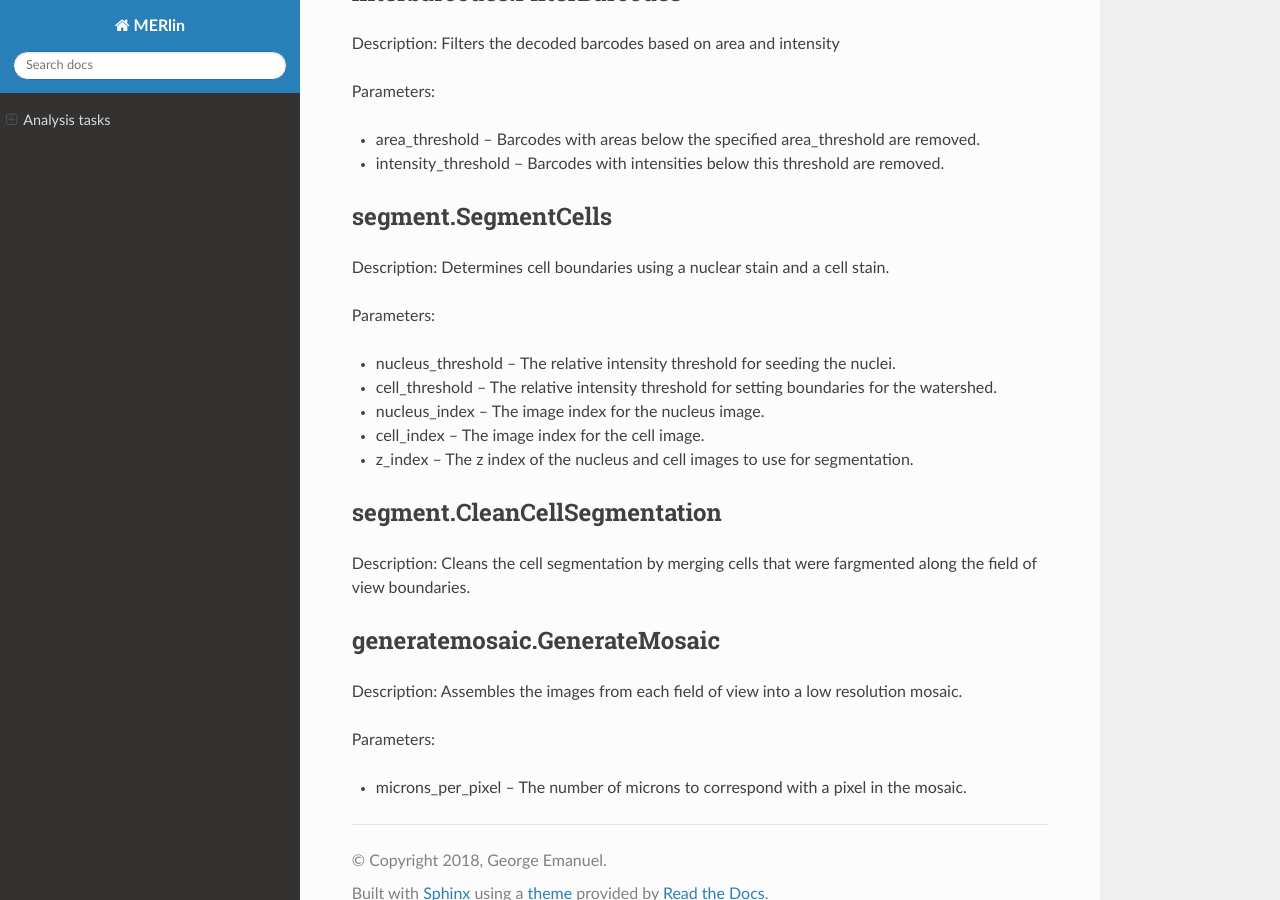
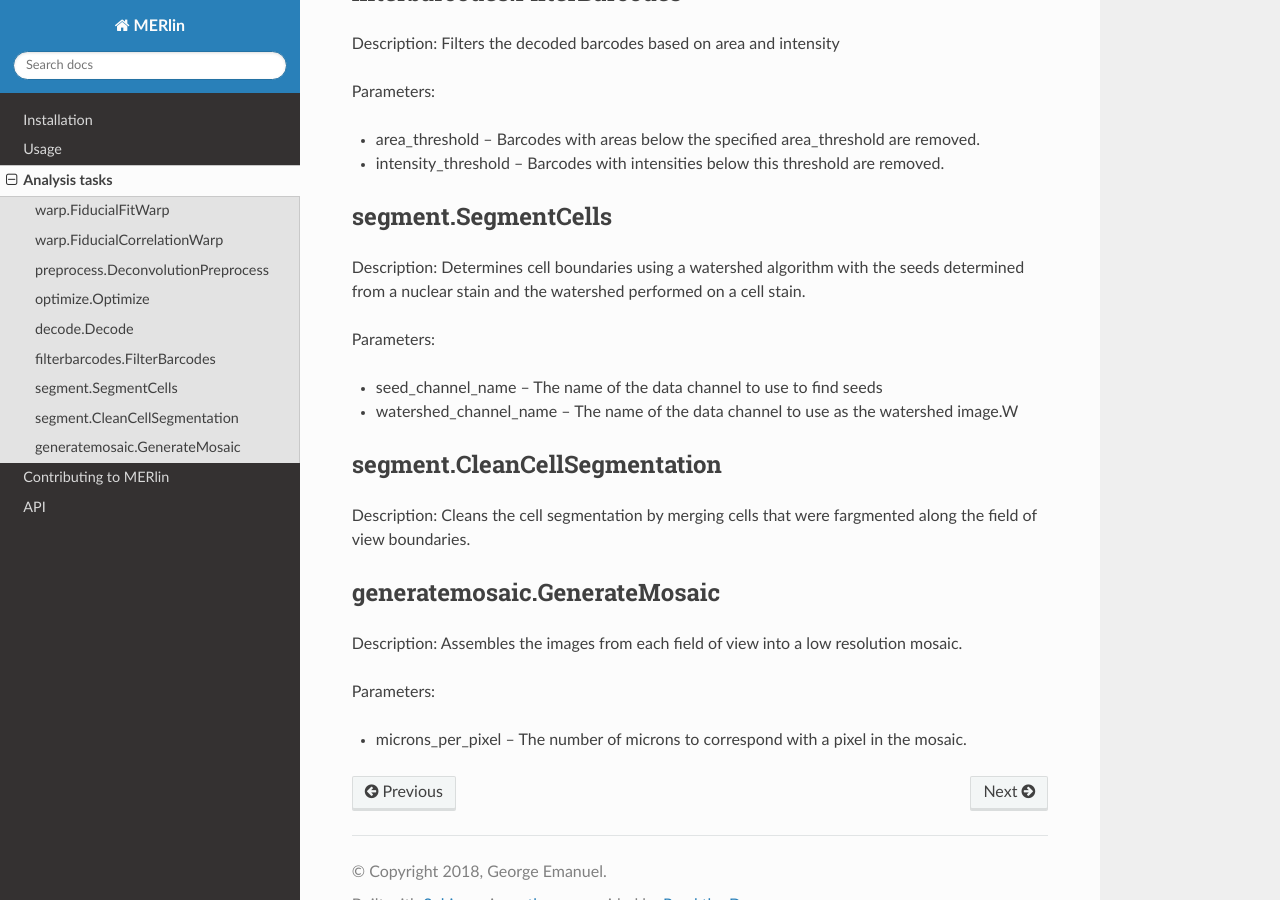
Before and after one commit to emanuega/MERlin, a Sphinx documentation site: the page built from docs/tasks.rst, in a window 1280 px wide and 900 px high, scrolled down 1520 px. Built offline with Sphinx 7.4.7 and the Read the Docs theme 2.0.0, drawn with Linux system fonts in a browser that asks for light colours; pages that are not in the unit, such as notebooks, are missing from menus.

Commit message:
Updated scheduler

```diff
--- /dev/null
+++ b/docs/_autosummary/merlin.analysis.rst
@@ -0,0 +1,4 @@
+merlin.analysis
+===============
+
+.. automodule:: merlin.analysis
--- /dev/null
+++ b/docs/_autosummary/merlin.util.rst
@@ -0,0 +1,4 @@
+merlin.util
+===========
+
+.. automodule:: merlin.util
--- /dev/null
+++ b/docs/_autosummary/merlin.view.rst
@@ -0,0 +1,4 @@
+merlin.view
+===========
+
+.. automodule:: merlin.view
--- a/docs/_modules/modules.rst
+++ b/docs/_modules/modules.rst
@@ -1,7 +1,9 @@
-merlin
+MERlin
 ======
 
 .. toctree::
    :maxdepth: 4
 
+   bokeh
    merlin
+   setup
--- a/docs/index.rst
+++ b/docs/index.rst
@@ -4,13 +4,16 @@
    contain the root `toctree` directive.
 
 MERlin
-==================================
+******
 
 .. toctree::
-   :maxdepth: 2
+    :maxdepth: 2
 
-    modules
-
+    installation
+    usage
+    tasks
+    contributing
+    api
 
 Indices and tables
 ==================
--- a/docs/tasks.rst
+++ b/docs/tasks.rst
@@ -67,15 +67,12 @@
 segment.SegmentCells
 ----------------------
 
-Description: Determines cell boundaries using a nuclear stain and a cell stain.
+Description: Determines cell boundaries using a watershed algorithm with the seeds determined from a nuclear stain and the watershed performed on a cell stain.
 
 Parameters:
 
-* nucleus\_threshold -- The relative intensity threshold for seeding the nuclei.
-* cell\_threshold -- The relative intensity threshold for setting boundaries for the watershed.
-* nucleus\_index -- The image index for the nucleus image.
-* cell\_index -- The image index for the cell image.
-* z\_index -- The z index of the nucleus and cell images to use for segmentation.
+* seed\_channel\_name -- The name of the data channel to use to find seeds
+* watershed\_channel\_name -- The name of the data channel to use as the watershed image.W
 
 segment.CleanCellSegmentation
 --------------------------------
--- a/docs/usage.rst
+++ b/docs/usage.rst
@@ -58,7 +58,7 @@
 
 .. code-block:: none
 
-    merlin -a test_analysis_parameters -m STORM5 -o Culture_16bits.csv -c HAEC1E1 -n 5 testdata
+    merlin -a test_analysis_parameters.json -m STORM5.json -o Culture_16bits.csv -c HAEC1E1.csv -n 5 testdata
 
 Here the MERFISH images contained in the directory `%DATA\_HOME%/testdata/` are processed using the analysis tasks listed in `test\_analysis\_parameters.json` with microscope parameters `STORM5.json`, data organization `Culture\_16bits.csv`, codebook `HAEC1E1` using 5 cores for each process.
 
```
Also changed, not shown: docs/_modules/bokeh.rst (added, +7 -0 lines), docs/_modules/setup.rst (added, +7 -0 lines), docs/api.rst (added, +10 -0 lines), docs/contributing.rst (added, +41 -0 lines), docs/installation.rst (added, +39 -0 lines), 1 other file.
